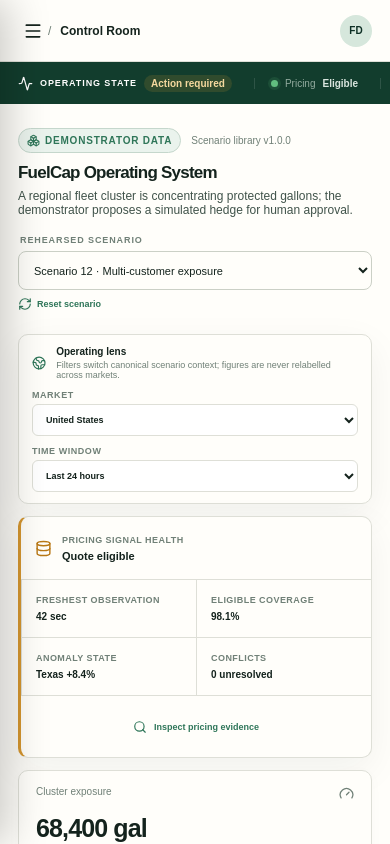
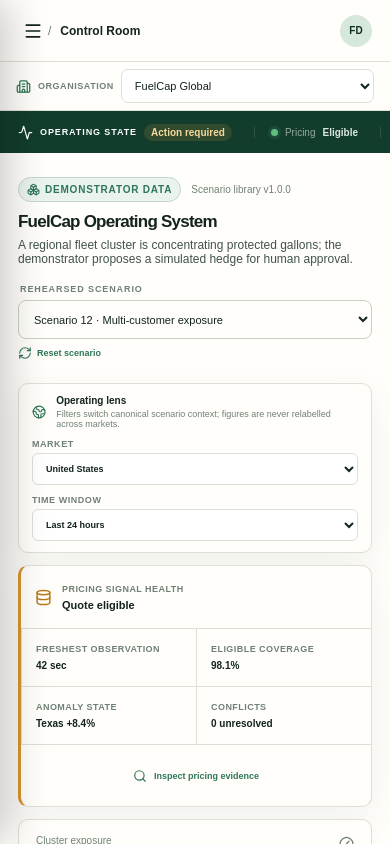
Before and after one commit to francis-nzi/fuel-cap, a Next.js app in the folder apps/admin/: page / in a window 390 px wide. Shown: the top 844 px of the page. Built offline with nearby package versions, Linux system fonts and the light colour scheme; a web font is replaced by a local one.

Commit message:
fix: expose organisation switcher on mobile

```diff
--- a/apps/admin/app/globals.css
+++ b/apps/admin/app/globals.css
@@ -70,6 +70,7 @@
 .search-button { width: 205px; padding: 0 9px; }.search-button kbd { margin-left: auto; padding: 2px 5px; border: 1px solid var(--line); border-radius: 4px; color: var(--muted); background: var(--panel-soft); font-size: 9px; }
 .org-switcher { padding: 0 10px; }.top-avatar { width: 32px; height: 32px; font-size: 10px; }
 .context-switcher { height: 34px; padding: 0 8px; border: 1px solid var(--line); border-radius: 8px; display: flex; align-items: center; gap: 5px; color: var(--muted); background: #fff; }.context-switcher select { max-width: 170px; border: 0; outline: 0; color: var(--ink-soft); background: transparent; font-size: 10px; }
+.mobile-organisation-switcher { display: none; }
 .icon-button { border: 0; background: transparent; display: grid; place-items: center; padding: 5px; cursor: pointer; }.mobile-menu { display: none; }
 
 .operating-strip { min-height: 42px; padding: 0 26px; display: flex; align-items: center; gap: 22px; color: #d9e5de; background: var(--forest); font-size: 10px; }
@@ -168,6 +169,9 @@
 
 @media (max-width: 620px) {
   .context-switcher, .org-switcher span, .breadcrumb span:first-child { display: none; }.page-heading { display: block; }.scenario-control { margin-top: 18px; min-width: 0; }.metric-grid { grid-template-columns: 1fr; }.flow-grid { grid-template-columns: 1fr; }.map-heading-actions { align-items: flex-end; flex-direction: column-reverse; }.map-footer { display: grid; gap: 7px; }.ai-panel__header { grid-template-columns: 37px 1fr; }.confidence { grid-column: 2; text-align: left; }.approval-review { grid-template-columns: 1fr; }.ai-actions { align-items: stretch; flex-direction: column; }.ai-actions > span { margin-left: 0; }.demo-footer { display: grid; gap: 6px; }
+  .mobile-organisation-switcher { min-height: 48px; padding: 7px 16px; display: grid; grid-template-columns: auto auto minmax(0,1fr); gap: 7px; align-items: center; border-bottom: 1px solid var(--line); color: var(--green); background: var(--panel); }
+  .mobile-organisation-switcher label { color: var(--muted); font-size: 9px; font-weight: 700; letter-spacing: .06em; text-transform: uppercase; }
+  .mobile-organisation-switcher select { min-width: 0; width: 100%; height: 34px; padding: 0 9px; border: 1px solid var(--line); border-radius: 7px; outline: 0; color: var(--ink); background: #fff; font-size: 11px; }
   .evidence-drawer { width: 100vw; padding: 20px; border-left: 0; }
   .evidence-drawer__heading { position: sticky; z-index: 2; top: -20px; margin: -20px -20px 0; padding: 20px 20px 18px; background: #fffefa; }
   .evidence-drawer__heading .icon-button { width: 40px; height: 40px; }
--- a/apps/admin/components/control-room.tsx
+++ b/apps/admin/components/control-room.tsx
@@ -316,6 +316,12 @@
           </div>
         </header>
 
+        <div className="mobile-organisation-switcher">
+          <Building2 size={15} aria-hidden="true" />
+          <label htmlFor="mobile-active-organisation">Organisation</label>
+          <select id="mobile-active-organisation" value={activeOrganisationId} onChange={(event) => setActiveOrganisationId(event.target.value)}>{memberOrganisations.map((organisation) => <option value={organisation.organisationId} key={organisation.organisationId}>{organisation.name}</option>)}</select>
+        </div>
+
         {activeWorkspace === "customers" ? <CustomerWorkspace key={activeOrganisationId} organisationId={activeOrganisationId} principal={principal} environment={authzEnvironment} /> : activeWorkspace === "fleets-vehicles" ? <FleetWorkspace key={activeOrganisationId} organisationId={activeOrganisationId} principal={principal} environment={authzEnvironment} /> : <>
         <section className="operating-strip" aria-label="Operating status">
           <div className="operating-strip__intro"><Activity size={15} /><strong>Operating state</strong><span className={`state-pill state-pill--${scenario.status.toLowerCase().replaceAll(" ", "-")}`}>{scenario.status}</span></div>
```
